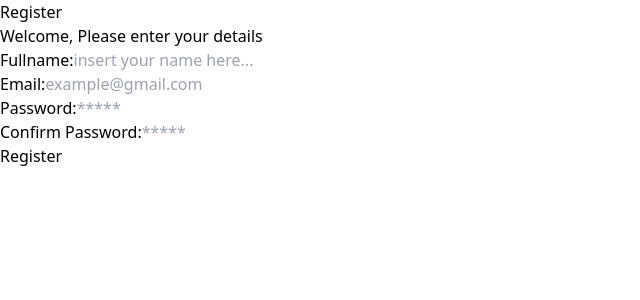
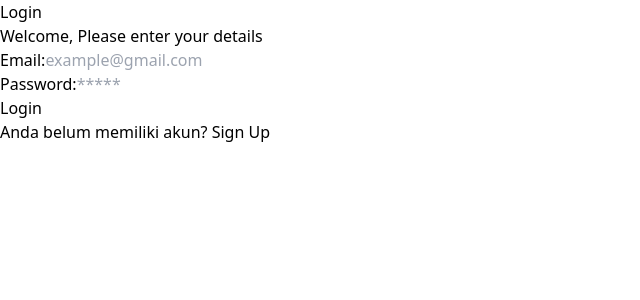
Before and after one commit to Nabilfadilah/Tutorial_React, a React (Vite) app in the folder my-react-app/: page /login in a window 1280 px wide. Shown: the top 300 px of the page, without its empty margins (0-640 px from the left). Built offline with nearby package versions, Linux system fonts and the light colour scheme.

Commit message:
6. React Router

```diff
--- a/my-react-app/package.json
+++ b/my-react-app/package.json
@@ -11,7 +11,8 @@
   },
   "dependencies": {
     "react": "^18.3.1",
-    "react-dom": "^18.3.1"
+    "react-dom": "^18.3.1",
+    "react-router-dom": "^6.26.1"
   },
   "devDependencies": {
     "@eslint/js": "^9.8.0",
--- a/my-react-app/src/components/elements/input/Input.jsx
+++ b/my-react-app/src/components/elements/input/Input.jsx
@@ -7,6 +7,7 @@ const Input = (props) => {
       className="text-sm border rounded w-full py-2 px-2 text-slate-700 placeholder:opacity-50"
       placeholder={placeholder}
       name={name}
+      id={name}
     />
   );
 };
--- a/my-react-app/src/main.jsx
+++ b/my-react-app/src/main.jsx
@@ -1,10 +1,30 @@
-import { StrictMode } from 'react'
-import { createRoot } from 'react-dom/client'
-import App from './App.jsx'
-import './index.css'
+import { StrictMode } from "react";
+import { createRoot } from "react-dom/client";
+// import App from "./App.jsx";
+import "./index.css";
+import { createBrowserRouter, RouterProvider } from "react-router-dom";
+import LoginPage from "./pages/login.jsx";
+import RegisterPage from "./pages/register.jsx";
+import ErrorPage from "./pages/404.jsx";
 
-createRoot(document.getElementById('root')).render(
+const router = createBrowserRouter([
+  {
+    path: "/",
+    element: <div>Hello World</div>,
+    errorElement: <ErrorPage />,
+  },
+  {
+    path: "/login",
+    element: <LoginPage />,
+  },
+  {
+    path: "/register",
+    element: <RegisterPage />,
+  },
+]);
+
+createRoot(document.getElementById("root")).render(
   <StrictMode>
-    <App />
-  </StrictMode>,
-)
+    <RouterProvider router={router} />
+  </StrictMode>
+);
--- /dev/null
+++ b/my-react-app/src/pages/404.jsx
@@ -0,0 +1,16 @@
+import React from "react";
+import { useRouteError } from "react-router-dom";
+
+const ErrorPage = () => {
+  const error = useRouteError();
+
+  return (
+    <div className="flex justify-center min-h-screen items-center flex-col">
+      <h1 className="text-3xl font-bold">Oops!</h1>
+      <p className="my-5 text-xl">Sorry, an unexpeted error has accured</p>
+      <p className="text-lg">{error.statusText || error.messange}</p>
+    </div>
+  );
+};
+
+export default ErrorPage;
--- a/my-react-app/src/pages/login.jsx
+++ b/my-react-app/src/pages/login.jsx
@@ -1,12 +1,20 @@
 import React from "react";
 import AuthLayouts from "../components/layouts/AuthLayouts";
 import FormLogin from "../components/fragments/FormLogin";
+import { Link } from "react-router-dom";
 
 const LoginPage = () => {
   return (
     <div>
       <AuthLayouts title="Login">
         <FormLogin />
+        <p className="text-sm mt-3 text-center">
+          Anda belum memiliki akun?{" "}
+          <Link to="/register" className="font-bold text-blue-600">
+            {" "}
+            Sign Up
+          </Link>
+        </p>
       </AuthLayouts>
     </div>
   );
--- a/my-react-app/src/pages/register.jsx
+++ b/my-react-app/src/pages/register.jsx
@@ -1,6 +1,7 @@
 import React from "react";
 import AuthLayouts from "../components/layouts/AuthLayouts";
 import FormRegister from "../components/fragments/FormRegister";
+import { Link } from "react-router-dom";
 
 const RegisterPage = () => {
   return (
@@ -8,6 +9,14 @@ const RegisterPage = () => {
       <AuthLayouts title="Register">
         {/* children */}
         <FormRegister />
+        <p className="text-sm mt-3 text-center">
+          Sudah memiliki akun?{" "}
+          {/* client side routing, tidak memanggil dulu ke server dokumen page nya*/}
+          <Link to="/login" className="font-bold text-blue-600">
+            {" "}
+            Login
+          </Link>
+        </p>
       </AuthLayouts>
     </div>
   );
```
Also changed, not shown: 1 other file (tests, documents, lock files or other folders).
